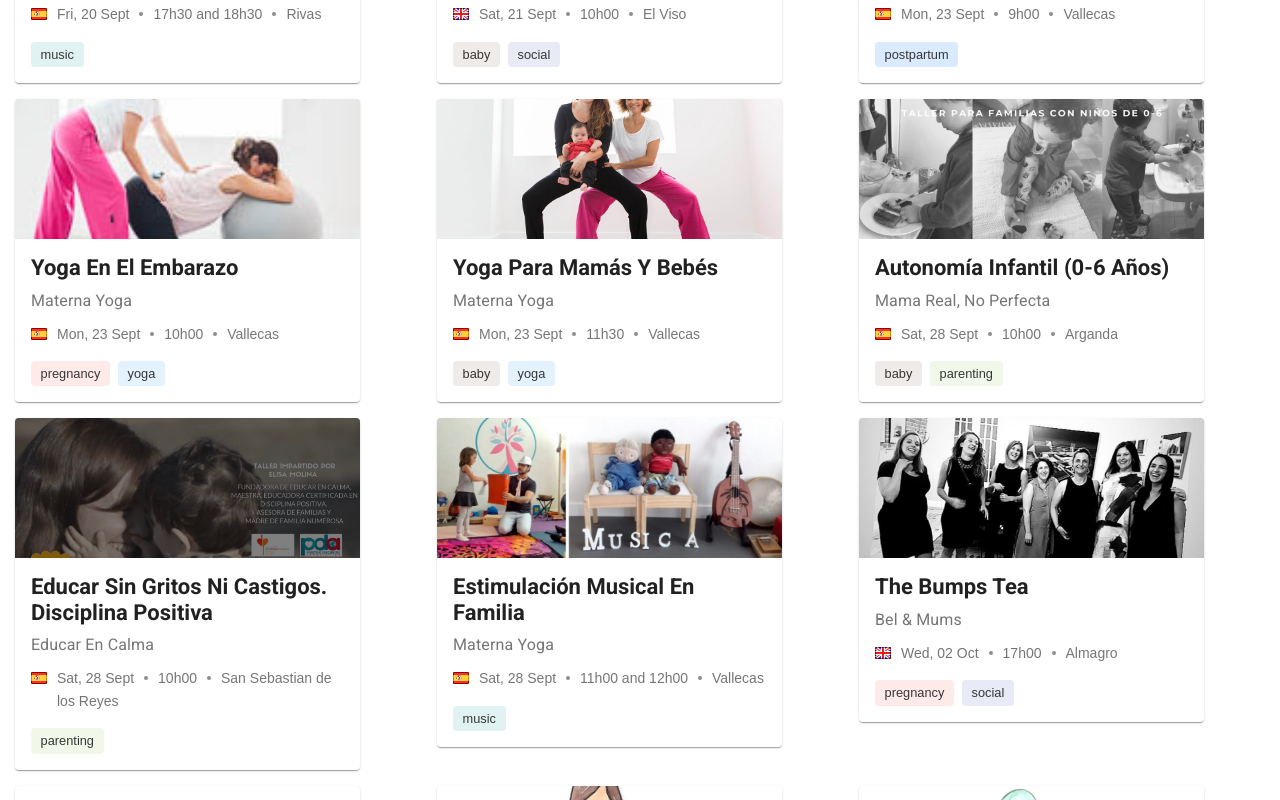
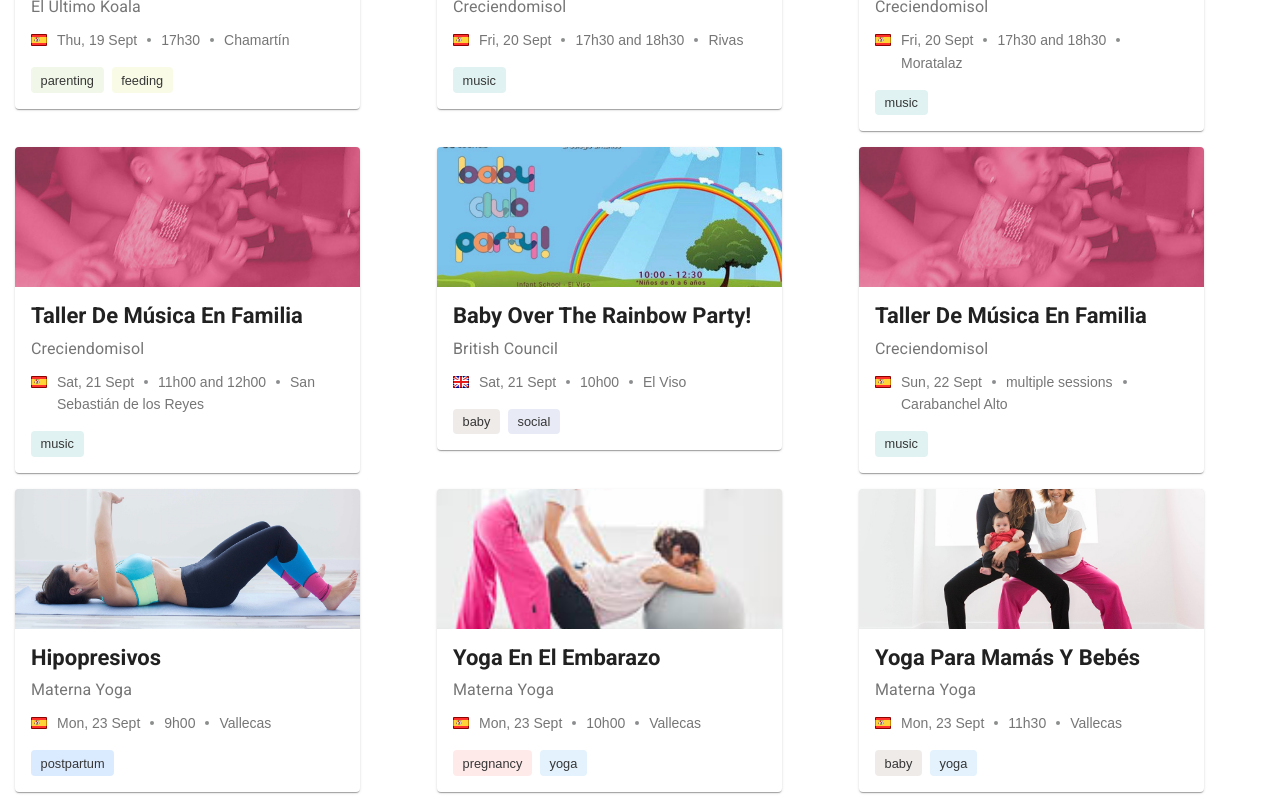
Before and after one commit to samheyman/parentica, a React (Create React App) app: page /explore in a window 1280 px wide. Shown: the part 1340-2140 px from the top of the page. Built offline with nearby package versions, Linux system fonts and the light colour scheme.

Commit message:
Remove duplicate filter, adjust time of other classes, add yoga topic

```diff
--- a/src/pages/ClassDetails.js
+++ b/src/pages/ClassDetails.js
@@ -53,12 +53,9 @@ function RenderOtherClasses({otherClasses}) {
                 <TableCell>
                     <Link to={`/classes/${item.id}`}>{item.className}</Link>
                 </TableCell>
+                <TableCell>{formatedDates} - {item.time}</TableCell>
                 <TableCell>
                     {item.district}
-                </TableCell>
-                <TableCell>{formatedDates}</TableCell>
-                <TableCell>
-                    {item.time}
                 </TableCell>
             </TableRow>
         );
--- a/src/pages/Explore.js
+++ b/src/pages/Explore.js
@@ -53,7 +53,7 @@ export default function Explore(props) {
     const classesList = props.classes.map((classEntry) => {
         if( classEntry.type === 'group' || classEntry.type === "meetup") {
             let classEntryName = classEntry.className + "_" + classEntry.companyName;
-            if (new Date(classEntry.date) > new Date() && !duplicates.includes(classEntryName)) {
+            if (new Date(classEntry.date) > new Date()) {
                 duplicates.push(classEntryName);
                 console.log(duplicates);
                 return (
--- a/src/pages/Home.js
+++ b/src/pages/Home.js
@@ -86,6 +86,7 @@ function Home(props) {
                     <TopicCard topic="nutrition" resultCount={props.classEntries.filter((item) => item.tags.includes("nutrition")).length}/>
                     <TopicCard topic="music" resultCount={props.classEntries.filter((item) => item.tags.includes("music")).length}/>
                     <TopicCard topic="postpartum" resultCount={props.classEntries.filter((item) => item.tags.includes("postpartum")).length}/>
+                    <TopicCard topic="yoga" resultCount={props.classEntries.filter((item) => item.tags.includes("yoga")).length}/>
                 </Grid>
             </div>
             <div className="row">
```
